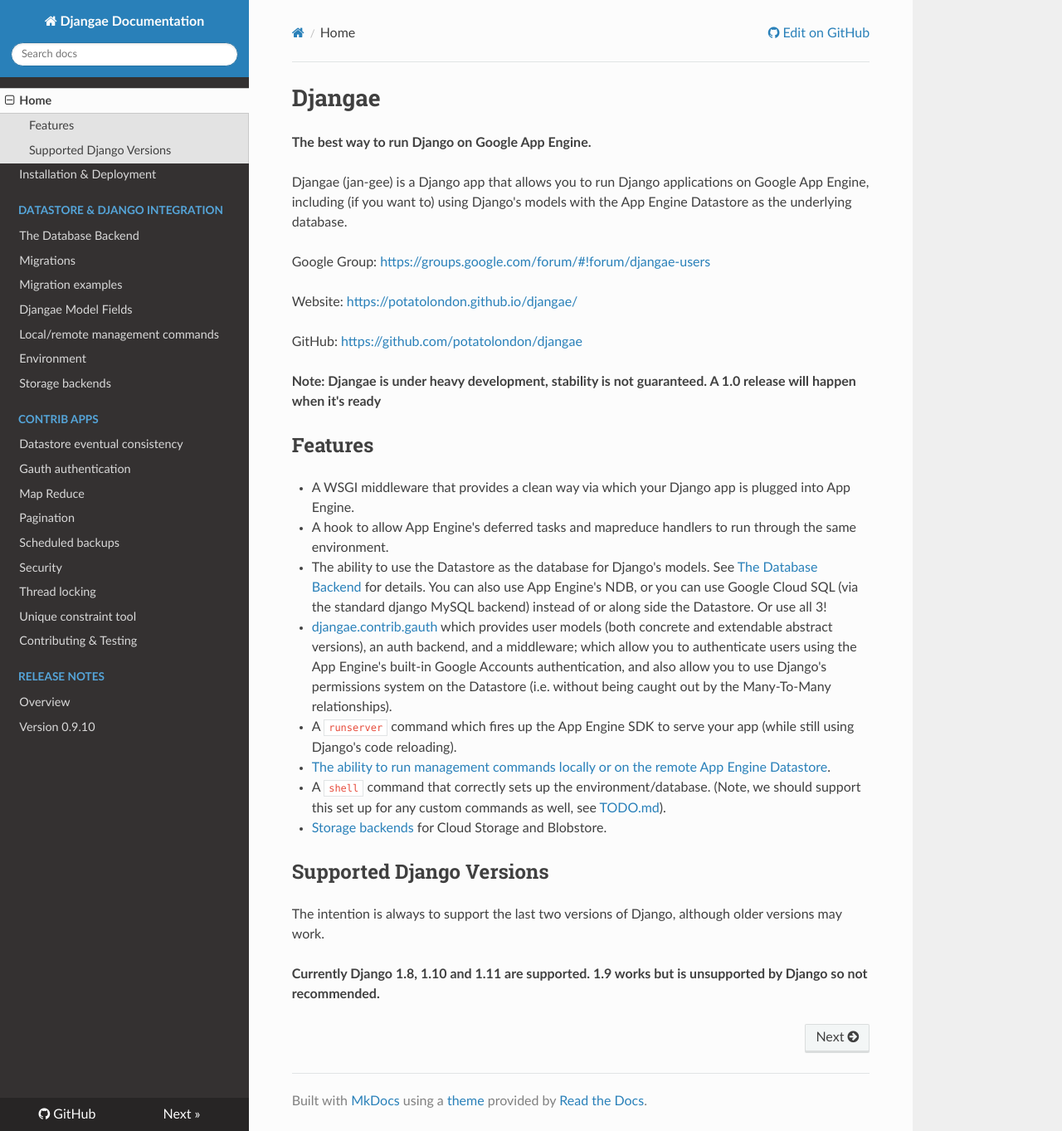
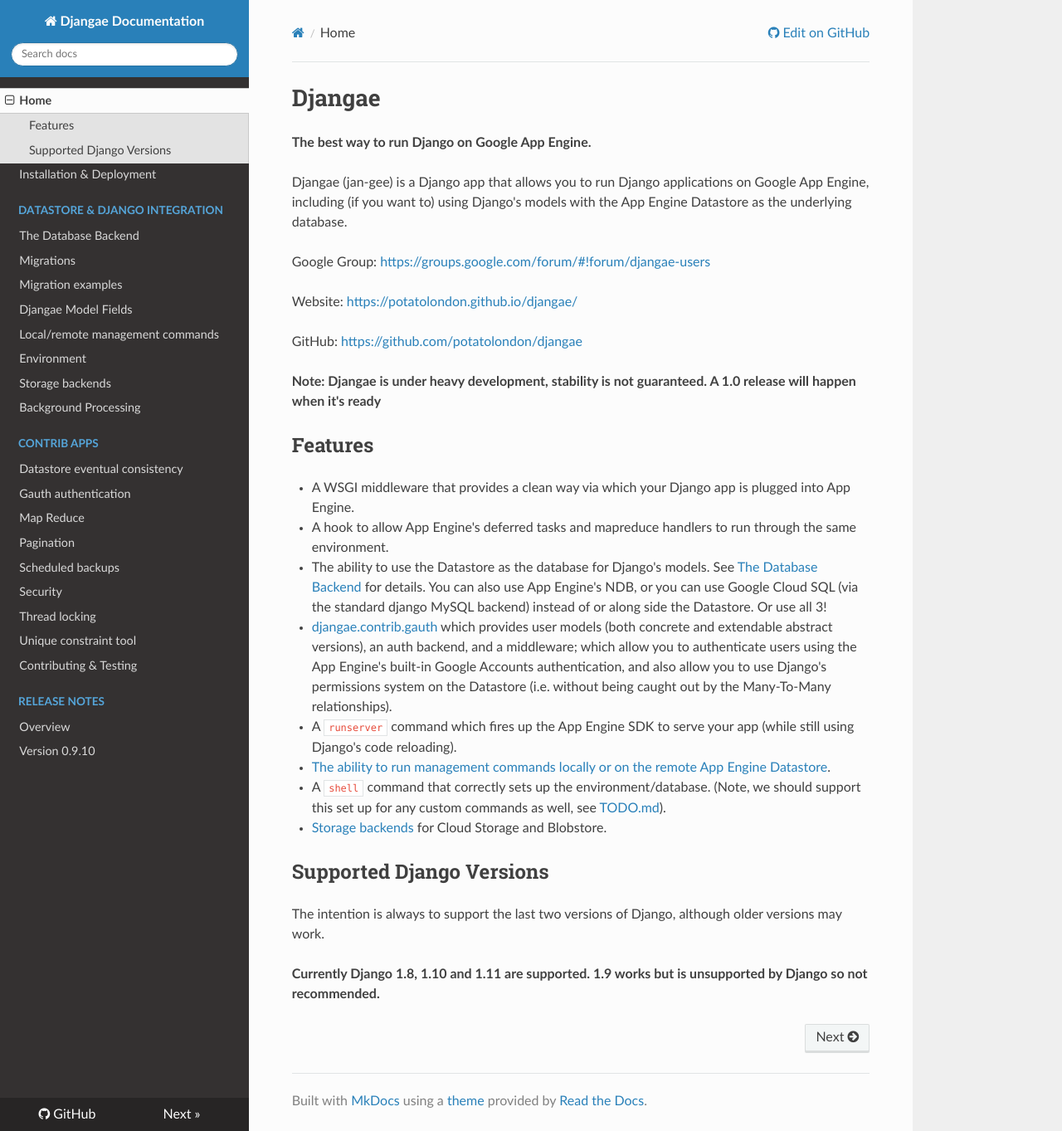
Before and after one commit to wittfabian/djangae, an MkDocs documentation site: the page built from docs/index.md, in a window 1280 px wide and 1363 px high. Shown: the whole window at 83% size. Built offline with MkDocs 1.6.1, drawn with Linux system fonts in a browser that asks for light colours; nearby versions of some CDN libraries; old or Windows-style settings are respelled for this version of MkDocs.

Commit message:
Add link to the deferred docs
Fixes #1033

```diff
--- a/mkdocs.yml
+++ b/mkdocs.yml
@@ -11,6 +11,7 @@
 - Local/remote management commands: sandbox.md
 - Environment: environment.md
 - Storage backends: storage.md
+- Background Processing: deferred.md
 - Contrib apps:
   - Datastore eventual consistency: consistency.md
   - Gauth authentication: gauth.md
```
